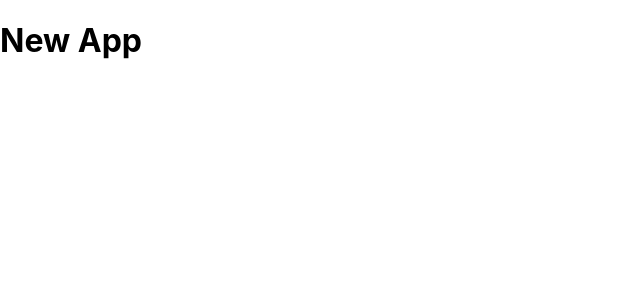
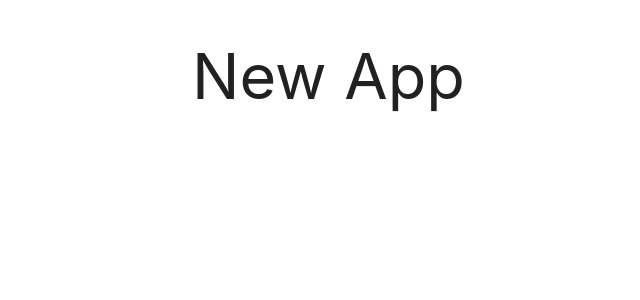
Before and after one commit to YuliaVorotintseva/mern-analytics, a React (Create React App) app in the folder client/: page / in a window 1280 px wide. Shown: the top 300 px of the page, without its empty margins (0-640 px from the left). Built offline with nearby package versions, Linux system fonts and the light colour scheme.

Commit message:
Added materialize css

```diff
--- a/client/package.json
+++ b/client/package.json
@@ -6,6 +6,7 @@
     "@testing-library/jest-dom": "^5.11.9",
     "@testing-library/react": "^11.2.5",
     "@testing-library/user-event": "^12.7.1",
+    "materialize-css": "^1.0.0-rc.2",
     "react": "^17.0.1",
     "react-dom": "^17.0.1",
     "react-scripts": "4.0.2",
--- a/client/src/App.js
+++ b/client/src/App.js
@@ -1,6 +1,9 @@
+import React from 'react'
+import 'materialize-css'
+
 function App() {
   return (
-    <div>
+    <div className="container">
       <h1>New App</h1>
     </div>
   );
--- a/client/src/index.css
+++ b/client/src/index.css
@@ -1,13 +1 @@
-body {
-  margin: 0;
-  font-family: -apple-system, BlinkMacSystemFont, 'Segoe UI', 'Roboto', 'Oxygen',
-    'Ubuntu', 'Cantarell', 'Fira Sans', 'Droid Sans', 'Helvetica Neue',
-    sans-serif;
-  -webkit-font-smoothing: antialiased;
-  -moz-osx-font-smoothing: grayscale;
-}
-
-code {
-  font-family: source-code-pro, Menlo, Monaco, Consolas, 'Courier New',
-    monospace;
-}
+@import "~materialize-css/dist/css/materialize.min.css";
```
Also changed, not shown: 1 other file (tests, documents, lock files or other folders).
